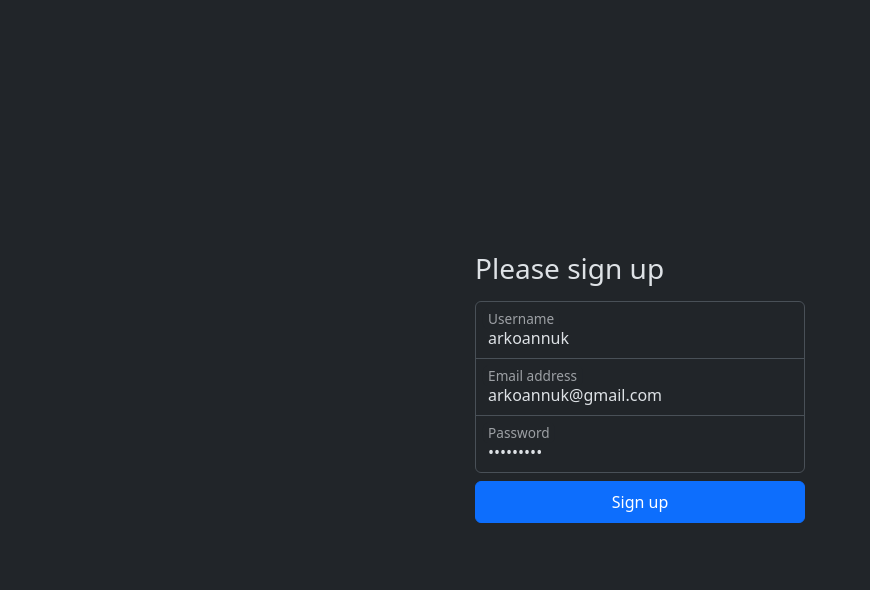
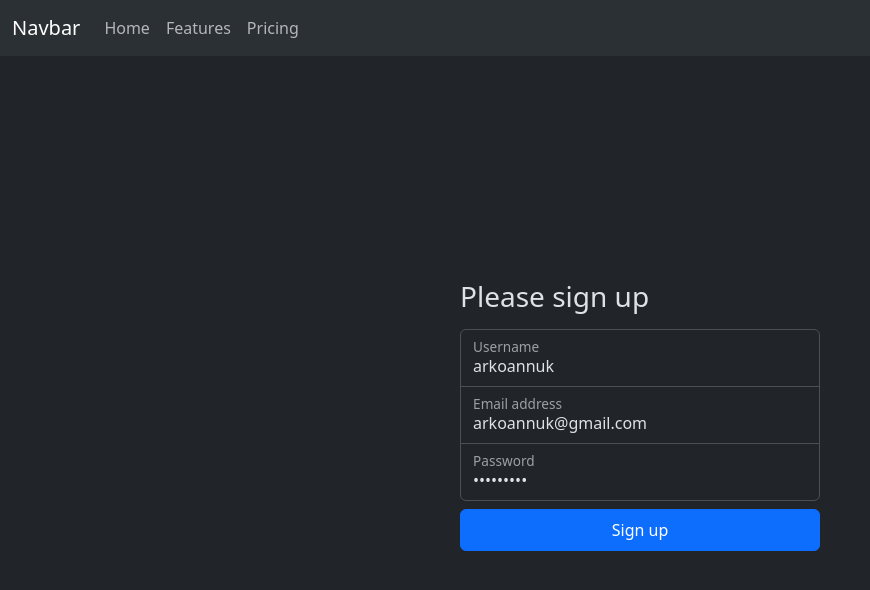
Before and after one commit to arkoannuk/arko-playlists, a Vue app: page /signup in a window 1280 px wide. Shown: the top 590 px of the page, without its empty margins (0-870 px from the left). Built offline with nearby package versions, Linux system fonts and the light colour scheme.

Commit message:
Feature: navbar template

```diff
--- a/src/App.vue
+++ b/src/App.vue
@@ -1,7 +1,20 @@
 <template>
-  <RouterView />
+  <div class="vh-100 d-flex flex-column">
+    <NavBar />
+    <RouterView class="flex-grow-1" />
+  </div>
 </template>
 
 <script setup>
 import { RouterView } from 'vue-router'
+import NavBar from './components/NavBar.vue'
 </script>
+
+<style scoped>
+.content {
+  height: 100vh;
+}
+/* .test {
+  flex: 1;
+} */
+</style>
--- /dev/null
+++ b/src/components/NavBar.vue
@@ -0,0 +1,25 @@
+<template>
+  <nav class="navbar navbar-expand-md bg-body-tertiary">
+    <div class="container-fluid">
+      <a class="navbar-brand" href="#">Navbar</a>
+      <button
+        class="navbar-toggler"
+        type="button"
+        data-bs-toggle="collapse"
+        data-bs-target="#navbarNavAltMarkup"
+        aria-controls="navbarNavAltMarkup"
+        aria-expanded="false"
+        aria-label="Toggle navigation"
+      >
+        <span class="navbar-toggler-icon"></span>
+      </button>
+      <div class="collapse navbar-collapse" id="navbarNavAltMarkup">
+        <div class="navbar-nav">
+          <a class="nav-link" aria-current="page" href="#">Home</a>
+          <a class="nav-link" href="#">Features</a>
+          <a class="nav-link" href="#">Pricing</a>
+        </div>
+      </div>
+    </div>
+  </nav>
+</template>
--- a/src/views/auth/LoginView.vue
+++ b/src/views/auth/LoginView.vue
@@ -1,5 +1,5 @@
 <template>
-  <div class="vh-100 container d-flex justify-content-center align-items-center">
+  <div class="container d-flex justify-content-center align-items-center">
     <main class="form-signin w-100">
       <form @submit.prevent="handleSubmit">
         <h1 class="h3 mb-3 fw-normal">Please sign in</h1>
@@ -64,7 +64,7 @@ async function handleSubmit() {
 
 <style scoped>
 .form-signin {
-  max-width: 330px;
+  max-width: 360px;
 }
 .form-signin input[type='email'] {
   margin-bottom: -1px;
--- a/src/views/auth/SignupView.vue
+++ b/src/views/auth/SignupView.vue
@@ -1,5 +1,5 @@
 <template>
-  <div class="vh-100 container d-flex justify-content-center align-items-center">
+  <div class="container d-flex justify-content-center align-items-center">
     <main class="form-signin w-100">
       <form @submit.prevent="handleSubmit">
         <h1 class="h3 mb-3 fw-normal">Please sign up</h1>
@@ -75,7 +75,7 @@ async function handleSubmit() {
 
 <style scoped>
 .form-signin {
-  max-width: 330px;
+  max-width: 360px;
 }
 .form-signin input[type='text'] {
   margin-bottom: -1px;
```
